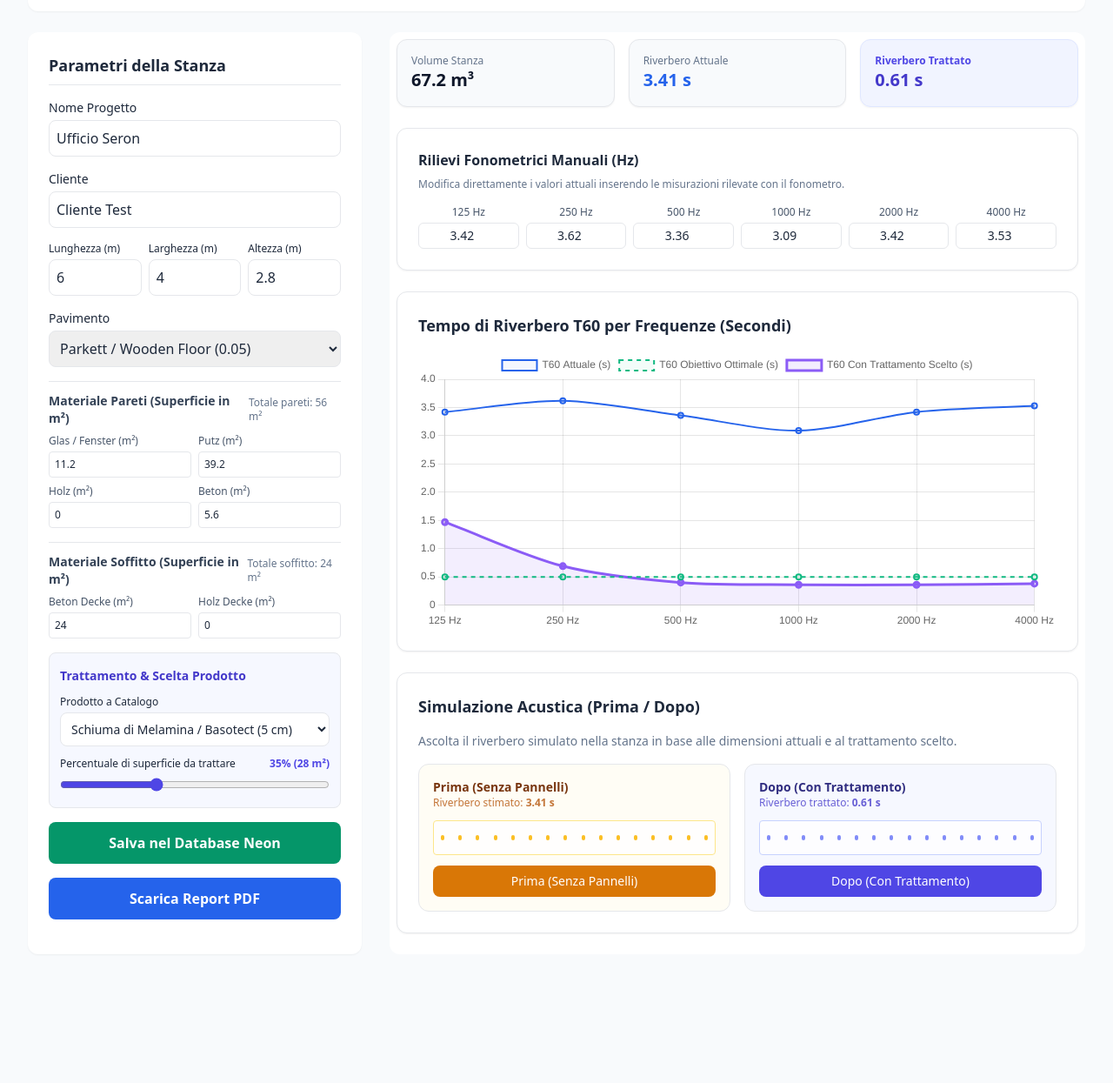
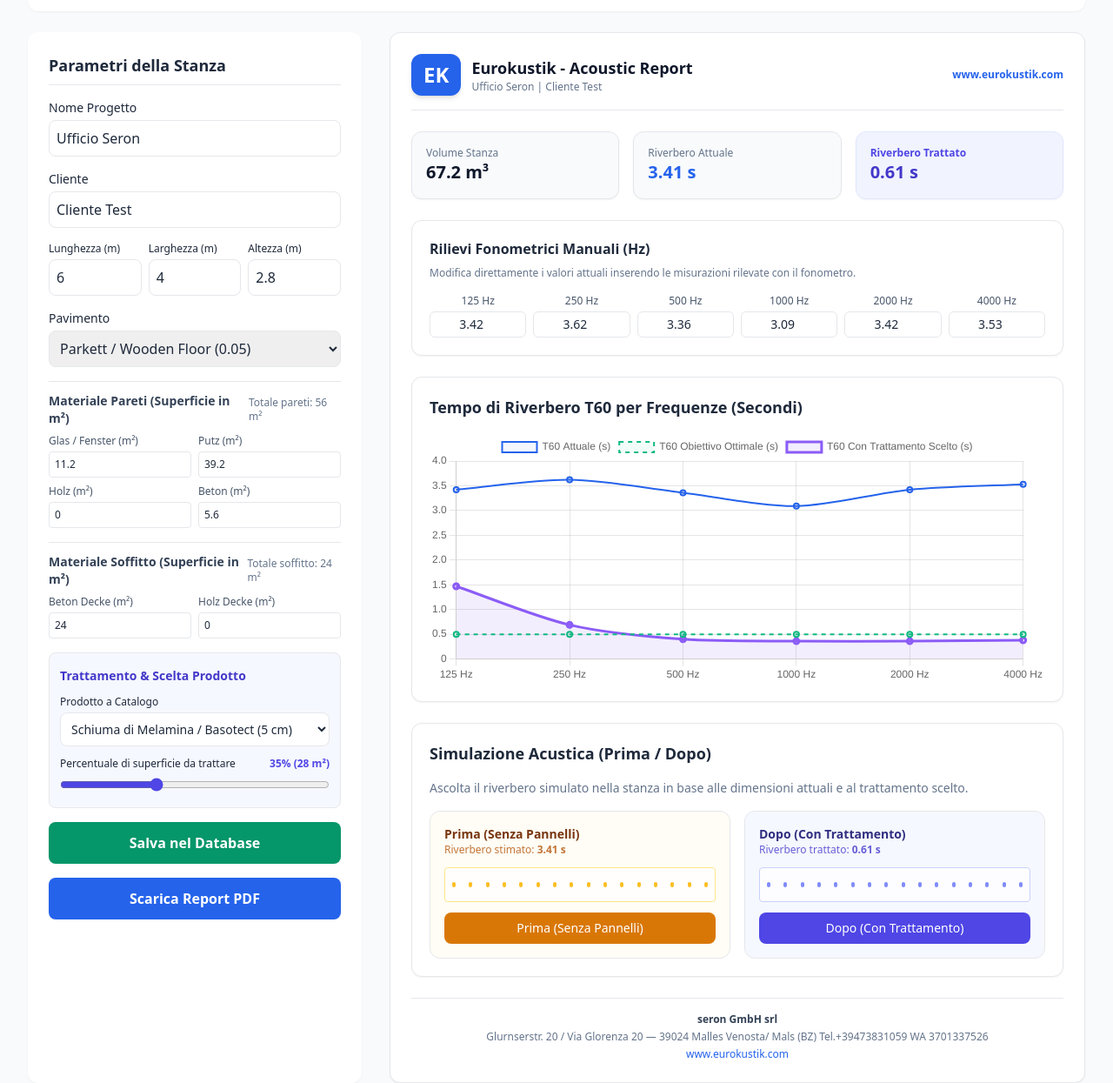
Before and after one commit to seronmp/RaumAkustikRechner, a plain HTML site: page index.html in a window 1280 px wide. Shown: the part 83-1328 px from the top of the page at 87% size. Before the commit the page ends 1212 px from the top, so only its background shows below. Drawn offline with nearby package versions, Linux system fonts and the light colour scheme.

Commit message:
Enhance PDF export area with header and footer
Updated layout and content for PDF export area, including header and footer sections.

```diff
--- a/index.html
+++ b/index.html
@@ -138,8 +138,23 @@
                 <p x-text="saveStatus" class="text-sm text-center font-medium mt-2"></p>
             </div>
 
-            <!-- Results & Simulation Panel (Delimitato per l'export PDF) -->
-            <div id="pdf-export-area" class="lg:col-span-2 space-y-6 bg-white p-2 rounded-xl">
+            <!-- Results & Simulation Panel (Area inclusiva di intestazione PDF con logo EK e Footer) -->
+            <div id="pdf-export-area" class="lg:col-span-2 space-y-6 bg-white p-6 rounded-xl shadow-sm border">
+
+                <!-- PDF Header con Logo EK -->
+                <div class="flex justify-between items-center border-b pb-4">
+                    <div class="flex items-center gap-3">
+                        <div class="bg-blue-600 text-white font-black text-2xl px-3.5 py-2 rounded-xl shadow-md">EK</div>
+                        <div>
+                            <h2 class="font-bold text-slate-900 text-lg">Eurokustik - Acoustic Report</h2>
+                            <p class="text-xs text-slate-500"><span x-text="projectName"></span> | <span x-text="customerName"></span></p>
+                        </div>
+                    </div>
+                    <div class="text-right text-xs font-semibold text-blue-600">
+                        www.eurokustik.com
+                    </div>
+                </div>
+
                 <!-- Metrics Cards -->
                 <div class="grid grid-cols-3 gap-4">
                     <div class="bg-slate-50 p-4 rounded-xl shadow-sm border">
@@ -157,7 +172,7 @@
                 </div>
 
                 <!-- Manual Sound Level Meter Overrides -->
-                <div class="bg-white p-6 rounded-xl shadow-sm border">
+                <div class="bg-white p-5 rounded-xl shadow-sm border">
                     <h3 class="text-md font-semibold mb-2" x-text="t.manualTitle"></h3>
                     <p class="text-xs text-slate-500 mb-4" x-text="t.manualDesc"></p>
                     <div class="grid grid-cols-6 gap-2">
@@ -171,15 +186,15 @@
                 </div>
 
                 <!-- Chart Container -->
-                <div class="bg-white p-6 rounded-xl shadow-sm border">
+                <div class="bg-white p-5 rounded-xl shadow-sm border">
                     <h3 class="text-lg font-semibold mb-4" x-text="t.chartTitle"></h3>
-                    <div class="relative h-80">
+                    <div class="relative h-72">
                         <canvas id="acousticsChart"></canvas>
                     </div>
                 </div>
 
                 <!-- Audio Simulation Panel with Graphical Widget -->
-                <div class="bg-white p-6 rounded-xl shadow-sm border space-y-4">
+                <div class="bg-white p-5 rounded-xl shadow-sm border space-y-4">
                     <h3 class="text-lg font-semibold" x-text="t.audioTitle"></h3>
                     <p class="text-sm text-slate-500" x-text="t.audioDesc"></p>
 
@@ -217,6 +232,14 @@
                         </div>
                     </div>
                 </div>
+
+                <!-- PDF Footer richiesto -->
+                <div class="mt-8 pt-4 border-t text-center text-xs text-slate-500 space-y-1">
+                    <p class="font-semibold text-slate-700">seron GmbH srl</p>
+                    <p> Glurnserstr. 20 / Via Glorenza 20 — 39024 Malles Venosta/ Mals (BZ) Tel.+39473831059 WA 3701337526</p>
+                    <p class="text-blue-600 font-medium">www.eurokustik.com</p>
+                </div>
+
             </div>
         </div>
     </div>
@@ -239,7 +262,7 @@
                 treatmentTitle: "Akustik-Produkt & Behandlung",
                 productSelect: "Produkt aus Katalog",
                 treatmentPercentage: "Zu behandelnde Fläche (%)",
-                saveBtn: "In Neon DB speichern",
+                saveBtn: "In Datenbank speichern",
                 downloadPdf: "PDF-Bericht herunterladen",
                 volume: "Raumvolumen",
                 rtCurrent: "Nachhallzeit Ist",
@@ -277,7 +300,7 @@
                 treatmentTitle: "Trattamento & Scelta Prodotto",
                 productSelect: "Prodotto a Catalogo",
                 treatmentPercentage: "Percentuale di superficie da trattare",
-                saveBtn: "Salva nel Database Neon",
+                saveBtn: "Salva nel Database",
                 downloadPdf: "Scarica Report PDF",
                 volume: "Volume Stanza",
                 rtCurrent: "Riverbero Attuale",
```
